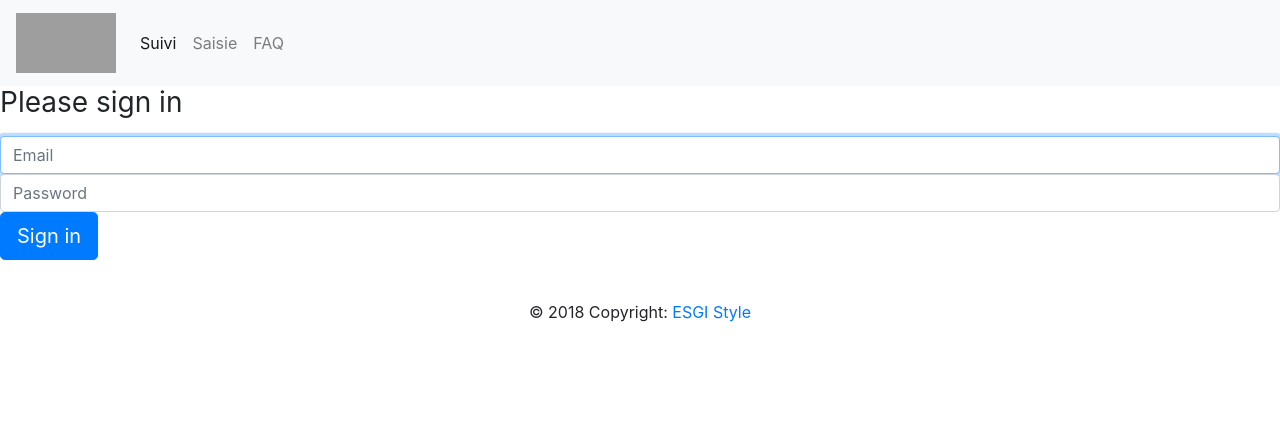
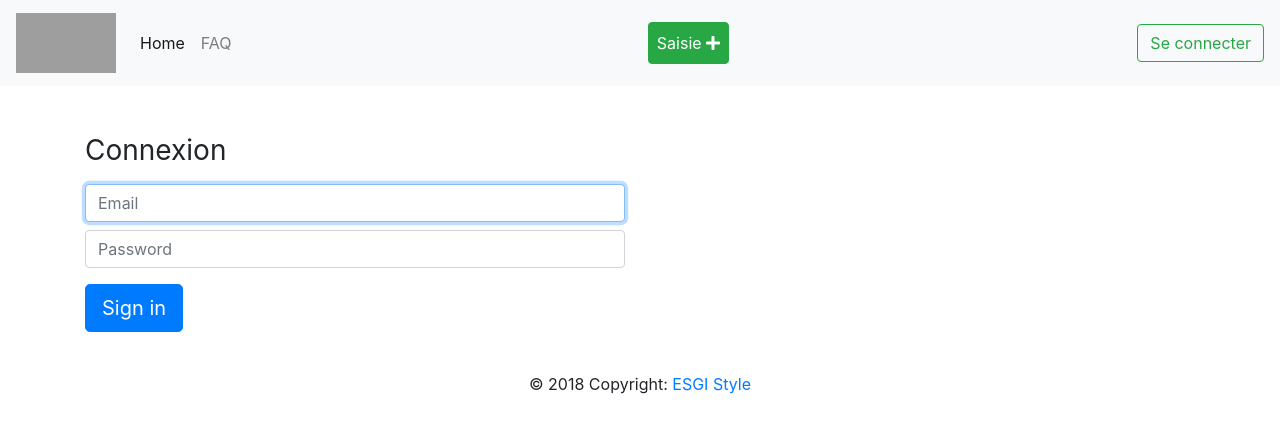
Before and after one commit to saneto/symfony-proj, a Symfony app: template templates/security/login.html.twig in a window 1280 px wide. Shown: the top 433 px of the page. Run offline with Twig, Linux system fonts and the light colour scheme; the template is opened without the code that fills it, so the values that code supplies are empty; some libraries are stand-ins or nearby versions; grey boxes are pictures that could not be loaded.

Commit message:
[FEATURES] new ui

```diff
--- a/config/routes/annotations.yaml
+++ b/config/routes/annotations.yaml
@@ -1,3 +1,6 @@
 controllers:
     resource: ../../src/Controller/
     type: annotation
+
+logout:
+    path: /logout
--- /dev/null
+++ b/templates/Front/Index.html.twig
@@ -0,0 +1,6 @@
+{% extends 'base.html.twig' %}
+{% block title %}Index suivie{% endblock %}
+{% block body %}
+
+
+{% endblock %}
--- a/templates/Header.html.twig
+++ /dev/null
@@ -1,30 +0,0 @@
-
-<head>
-    <meta charset="UTF-8">
-    <meta name="viewport"
-          content="width=device-width, user-scalable=no, initial-scale=1.0, maximum-scale=1.0, minimum-scale=1.0">
-    <meta http-equiv="X-UA-Compatible" content="ie=edge">
-    <title>Document</title>
-    <link rel="stylesheet" href="https://stackpath.bootstrapcdn.com/bootstrap/4.1.3/css/bootstrap.min.css" >
-
-    {% block navbar_front %}
-        <nav class="navbar navbar-expand-lg navbar-light bg-light">
-            <a class="navbar-brand" >
-                <img src="http://kordouane.k.o.pic.centerblog.net/cbac2be3.png" width="100" height="60" alt="">
-            </a>
-            <div class="collapse navbar-collapse" id="navbarNav">
-                <ul class="navbar-nav">
-                    <li class="nav-item active">
-                        <a class="nav-link" href="{{ path('Front_suivi') }}">Suivi </a>
-                    </li>
-                    <li class="nav-item">
-                        <a class="nav-link" href="{{ path('Front_saisie') }}">Saisie</a>
-                    </li>
-                    <li class="nav-item">
-                        <a class="nav-link" href="{{ path('Front_FAQ') }}">FAQ</a>
-                    </li>
-                </ul>
-            </div>
-        </nav>
-    {% endblock %}
-</head>
--- a/templates/base.html.twig
+++ b/templates/base.html.twig
@@ -1,7 +1,50 @@
 <!doctype html>
 <html lang="en">
+<head>
+    <meta charset="UTF-8">
+    <meta name="viewport"
+          content="width=device-width, user-scalable=no, initial-scale=1.0, maximum-scale=1.0, minimum-scale=1.0">
+    <meta http-equiv="X-UA-Compatible" content="ie=edge">
+    <title>{% block title %}{% endblock %}</title>
+    <link rel="stylesheet" href="https://stackpath.bootstrapcdn.com/bootstrap/4.1.3/css/bootstrap.min.css" >
+    <link rel="stylesheet" href="https://use.fontawesome.com/releases/v5.5.0/css/all.css">
+    <nav class="navbar navbar-expand-lg navbar-light bg-light">
+        <a class="navbar-brand" >
+            <img src="http://kordouane.k.o.pic.centerblog.net/cbac2be3.png" width="100" height="60" alt="">
+        </a>
+        <div class="collapse navbar-collapse" id="navbarNav">
+            <ul class="navbar-nav">
+                <li class="nav-item active">
+                    <a class="nav-link" href="{{ path('Front_suivi') }}">Home </a>
+                </li>
+                <li class="nav-item">
+                    <a class="nav-link" href="{{ path('Front_FAQ') }}">FAQ</a>
+                </li>
 
-{% include 'Header.html.twig' %}
-{% block body %}
+            </ul>
+        </div>
+        <div class="collapse navbar-collapse" id="navbarTogglerDemo02">
+            <ul class="navbar-nav mr-auto mt-2 mt-lg-0">
+
+                <li class="nav-item">
+                    <a class="nav-link btn btn-success" style="color: white;" href="{{ path('Front_saisie') }}">Saisie <i class="fas fa-plus"></i></a>
+                </li>
+            </ul>
+            {% if is_granted('ROLE_USER') == true %}
+                <div class="form-inline my-4 my-lg-0">
+                    <p>{{ app.user.email }}  &nbsp; <a href="{{ path('logout') }}"><i class="fas fa-sign-out-alt"></i></a></p>
+                </div>
+            {% else %}
+                <div class="form-inline my-2 my-lg-0">
+                    <a type="button" class="btn btn-outline-success" href="{{ path('app_login') }}">Se connecter</a>
+                </div>
+            {% endif %}
+        </div>
+
+    </nav>
+</head>
+<body>
+{% block body %}{% endblock %}
+{% block Footer %}
+    {% include('Layout/Footer.html.twig') %}
 {% endblock %}
-{% include 'Footer.html.twig' %}
--- a/templates/security/login.html.twig
+++ b/templates/security/login.html.twig
@@ -3,34 +3,29 @@
 {% block title %}Log in!{% endblock %}
 
 {% block body %}
-<form method="post">
+<div class="container mt-5">
+   <div class="row">
+       <div class="col-sm-6">
+           <form  method="post">
                {% if error %}
                    <div class="alert alert-danger">{{ error.messageKey|trans(error.messageData, 'security') }}</div>
                {% endif %}
-
-    <h1 class="h3 mb-3 font-weight-normal">Please sign in</h1>
+               <h1 class="h3 mb-3 font-weight-normal">Connexion</h1>
                <label for="inputEmail" class="sr-only">Email</label>
                <input type="email" value="{{ last_username }}" name="email" id="inputEmail" class="form-control" placeholder="Email" required autofocus>
                <label for="inputPassword" class="sr-only">Password</label>
-    <input type="password" name="password" id="inputPassword" class="form-control" placeholder="Password" required>
+               <input type="password" name="password" id="inputPassword" class="form-control mt-2" placeholder="Password" required>
 
-    <input type="hidden" name="_csrf_token"
-           value="{{ csrf_token('authenticate') }}"
-    >
+               <input type="hidden" name="_csrf_token" class="text-center" value="{{ csrf_token('authenticate') }}">
 
-    {#
-        Uncomment this section and add a remember_me option below your firewall to activate remember me functionality.
-        See https://symfony.com/doc/current/security/remember_me.html
 
-        <div class="checkbox mb-3">
-            <label>
-                <input type="checkbox" name="_remember_me"> Remember me
-            </label>
-        </div>
-    #}
 
-    <button class="btn btn-lg btn-primary" type="submit">
+               <button class="btn btn-lg btn-primary mt-3" type="submit">
                    Sign in
                </button>
            </form>
+       </div>
+       <div class="col-sm-6"></div>
+   </div>
+</div>
 {% endblock %}
```
Also changed, not shown: src/Controller/Front/DefaultController.php (renamed from src/Controller/FrontController.php, +10 -7 lines), templates/FrontView/Index.html.twig (deleted, +0 -7 lines), templates/Front/FAQ.html.twig (renamed from templates/FrontView/FAQ.html.twig), templates/Front/Saisir.html.twig (renamed from templates/FrontView/Saisir.html.twig), templates/Front/Suivi.html.twig (renamed from templates/FrontView/Suivi.html.twig), templates/Layout/Footer.html.twig (renamed from templates/Footer.html.twig), templates/Layout/Header.html.twig (added), templates/Layout/navbar.html.twig (renamed from templates/FrontView/navbar.html.twig), 1 other file. Lines whose indentation alone changed are shown as unchanged.
